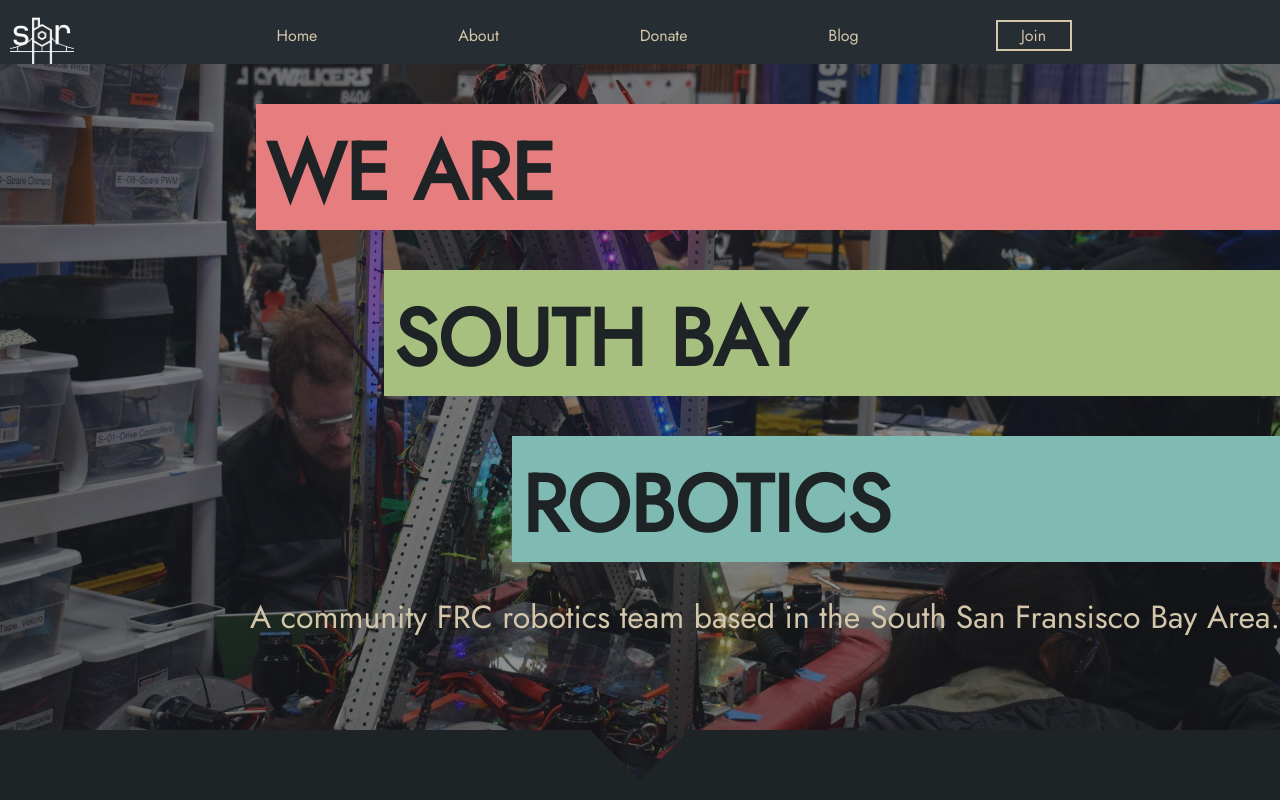
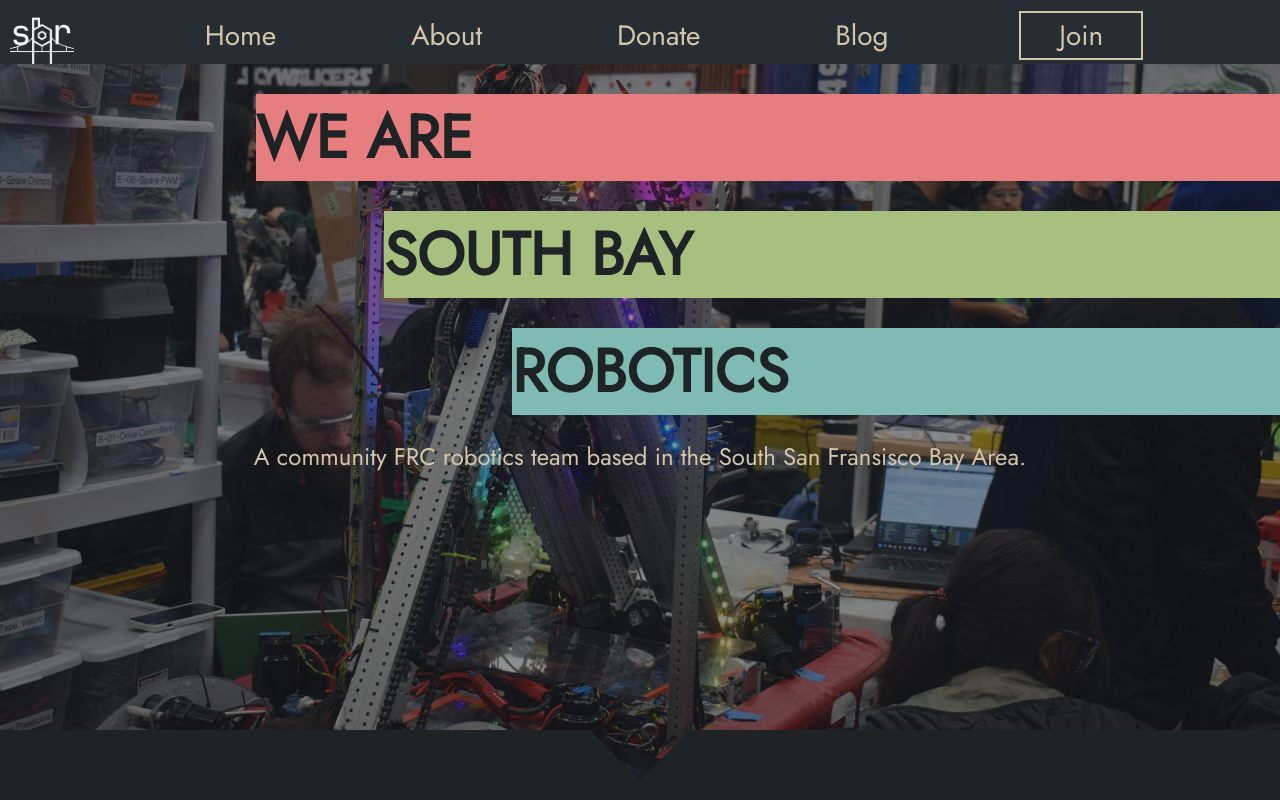
Before and after one commit to KrishayB/sbr-site, a SvelteKit app: page / in a window 1280 px wide. Shown: the top 800 px of the page. Built offline with nearby package versions, Linux system fonts and the light colour scheme.

Commit message:
navbar? idk

```diff
--- a/src/lib/Navbar.svelte
+++ b/src/lib/Navbar.svelte
@@ -29,11 +29,13 @@
     }
 
     #nav-links {
-        margin: auto;
+        font-size: 1.75em;
+        display: flex;
+        align-items: center;
+        justify-content: space-evenly;
     }
 
     #nav-links a {
-        margin: 0 5vw;
         padding: 2px 4px;
         color: var(--text-color);
         text-decoration: none;
--- a/src/routes/+page.svelte
+++ b/src/routes/+page.svelte
@@ -108,7 +108,7 @@
         width: 100%;
         min-height: calc(100vh - 50px);
         box-sizing: border-box;
-        padding-left: 5px;
+        font-size: 3vh;
     }
 
     .section:first-child {
@@ -116,13 +116,6 @@
         overflow-x: hidden;
         padding-left: 0;
         color: var(--text-color);
-    }
-
-    .intro-header {
-        position: relative;
-        font-size: 5em;
-        box-sizing: border-box;
-        padding: 10px 10px 0px 10px;
     }
 
     #intro {
@@ -186,31 +179,37 @@
       flex-direction: column;
       justify-content: start;
     }
+
+    .intro-header {
+        z-index: 1;
+        margin: .5em 0 0 0;
+        font-size: 2.5em;
+    }
+
     #h-weare {
+        min-width: 350px;
         width: 80vw;
         background-color: var(--red);
         color: var(--bg-color);
-        margin: .5em 0 0 0;
     }
 
     #h-sb {
+        min-width: 340px;
         width: 70vw;
         background-color: var(--green);
         color: var(--bg-color);
-        margin: .5em 0 0 0;
     }
 
     #h-r {
+        min-width: 330px;
         width: 60vw;
         background-color: var(--blue);
         color: var(--bg-color);
-        margin: .5em 0 0 0;
     }
 
     #entropy {
         position: relative;
-        text-align: right;
-        font-size: 2em;
+        text-align: center;
         color: var(--text-color);
     }
 
@@ -218,7 +217,6 @@
         display: flex;
         align-items: center;
         flex-direction: column;
-        font-size: 1.5em;
     }
 
     .text-section > h1 {
@@ -233,6 +231,7 @@
         color: var(--text-color);
         width: 80%;
         max-width: 1000px;
+        font-size: .9em;
     }
 
     #about {
@@ -250,7 +249,7 @@
     }
 
     #d-tenents {
-        width: max(800px, 50%);
+        width: max(350px, 50%);
         display: inline-flex;
         justify-content: space-between;
         position: relative;
```
